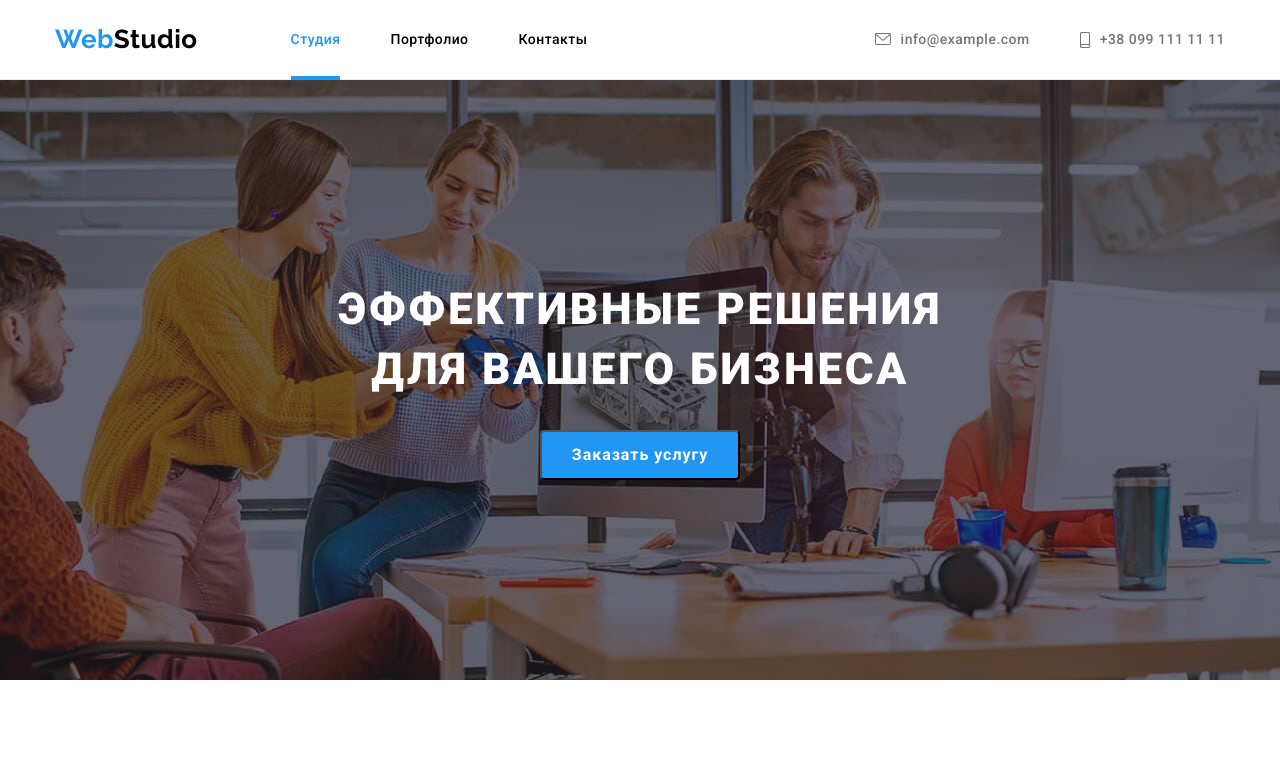
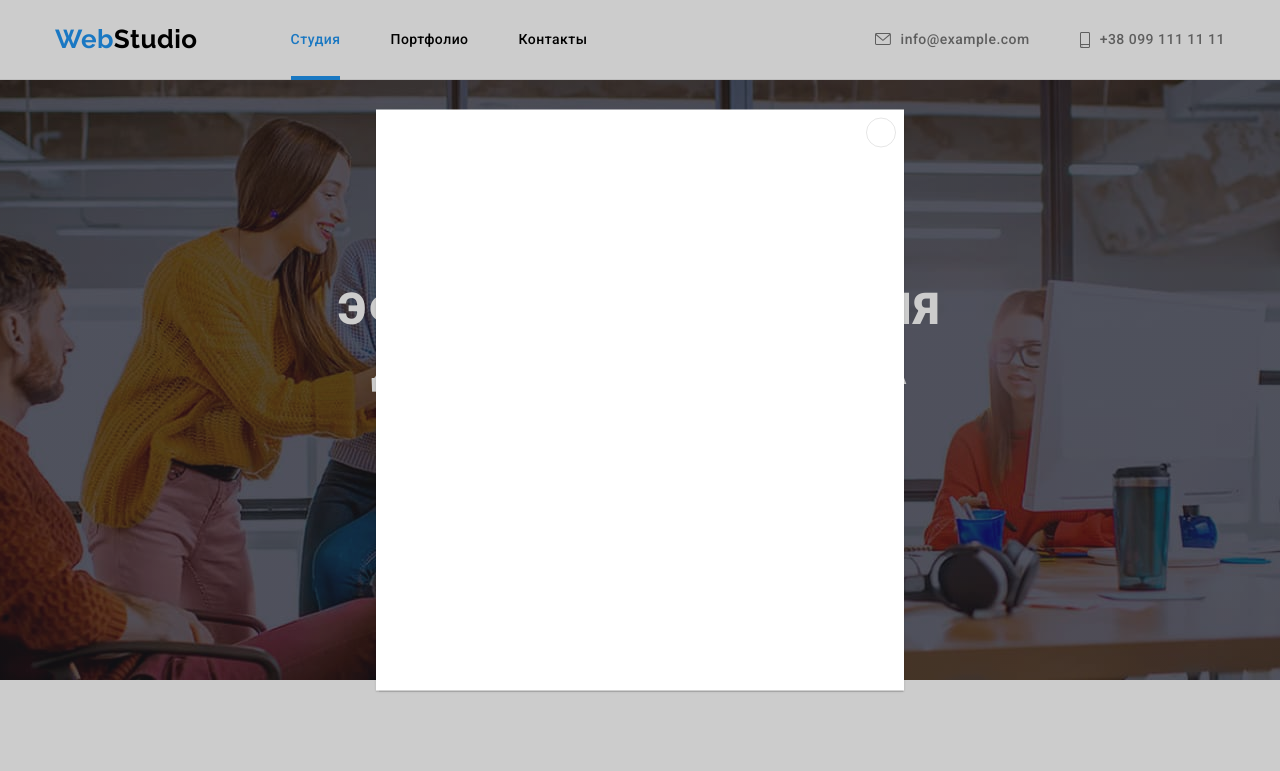
Before and after one commit to PhoeniX37X/goit-markup-hw-05, a plain HTML site: page index.html in a window 1280 px wide. Shown: the top 771 px of the page. Drawn offline with nearby package versions, Linux system fonts and the light colour scheme.

Commit message:
add modal and backdrop

```diff
--- a/css/styles.css
+++ b/css/styles.css
@@ -518,3 +518,48 @@ transform: translateY(0%);
 .card-set {
     margin-bottom: -30px;
 }
+/*модальное окно с бекдропом*/
+.backdrop{
+    position: fixed;
+    top: 0;
+    left: 0;
+    width: 100vw;
+    height: 100vh;
+    background-color: #00000033;
+    opacity: 1;
+    visibility: visible;
+    pointer-events: auto;
+    transition: opacity 250ms cubic-bezier(0.4, 0, 0.2, 1), visibility 250ms cubic-bezier(0.4, 0, 0.2, 1), pointer-events 250ms cubic-bezier(0.4, 0, 0.2, 1);
+}
+.modal{
+    position: absolute;
+    top: 50%;
+    left: 50%;
+    transform: translate(-50%, -50%);
+    width: 528px;
+    height: 581px;
+    background-color: #ffffff;
+    box-shadow: 0px 2px 1px 0px #00000033;
+    box-shadow: 0px 1px 1px 0px #00000024, 0px 1px 3px 0px #0000001F;
+
+}
+.close-button{
+    position: absolute;
+    top:8px;
+    right: 8px;
+    width: 30px;
+    height: 30px;
+    padding: 0;
+    display: flex;
+    justify-content: center;
+    align-items: center;
+    border-radius: 50%;
+    border: 1px solid #0000001A;
+    background-color: transparent;
+    cursor: pointer;
+}
+.is-hidden{
+    opacity: 0;
+    visibility: hidden;
+    pointer-events: none;
+}
--- a/index.html
+++ b/index.html
@@ -65,7 +65,8 @@
             <h1 class="main-congr">
               Эффективные решения <br />для вашего бизнеса
             </h1>
-            <button type="button" class="main-button">Заказать услугу</button>
+            <button type="button" class="main-button" data-modal-open>Заказать услугу</button>
+
           </div>
         </div>
       </section>
@@ -414,6 +415,15 @@
         </div>
       </div>
     </footer>
+    <div class="backdrop" data-modal>
+      <div class="modal">
+        <button type="button" class="close-button" data-modal-close>
+          <svg width="18px" height="18px">
+            <use href="./images/icons.svg#close-button"></use>
+          </svg>
+        </button>
+      </div>
+    </div>
     <script src="./js/modal.js"></script>
   </body>
 </html>
```
Also changed, not shown: images/icons.svg.
